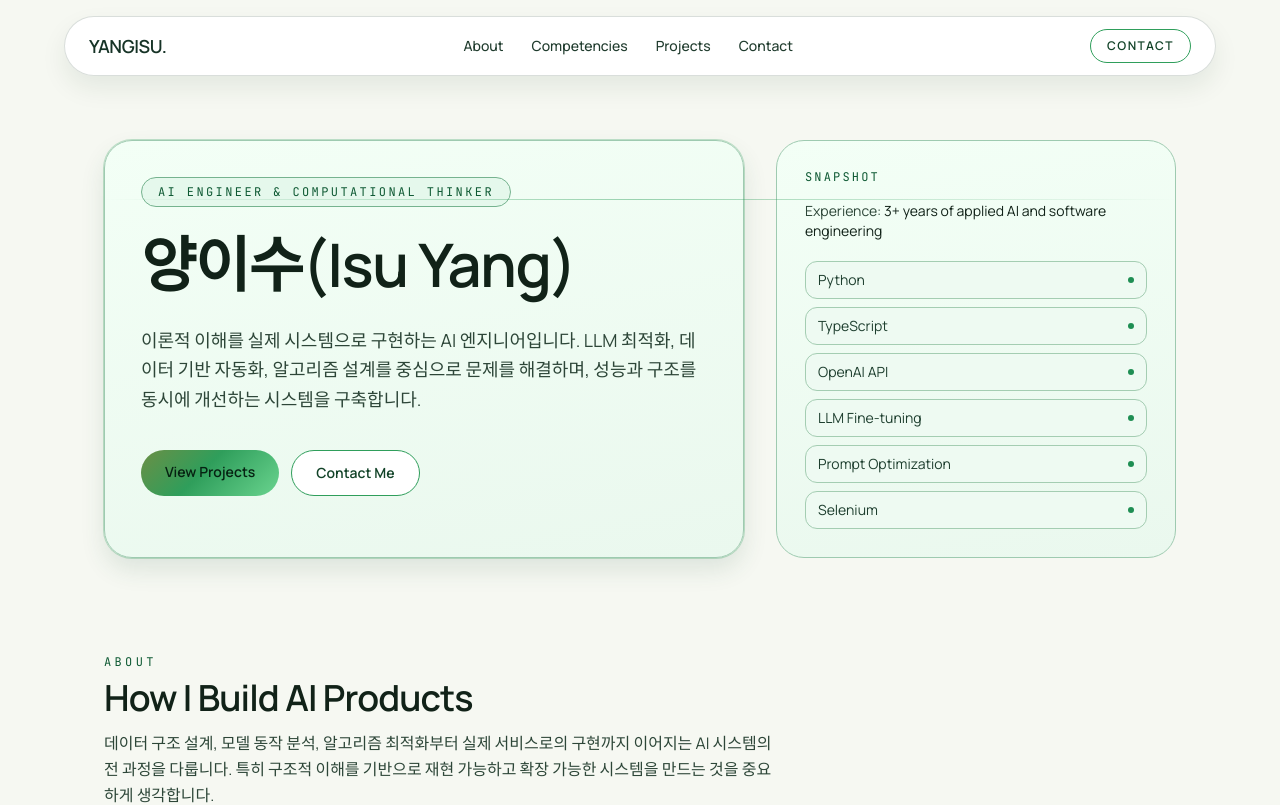
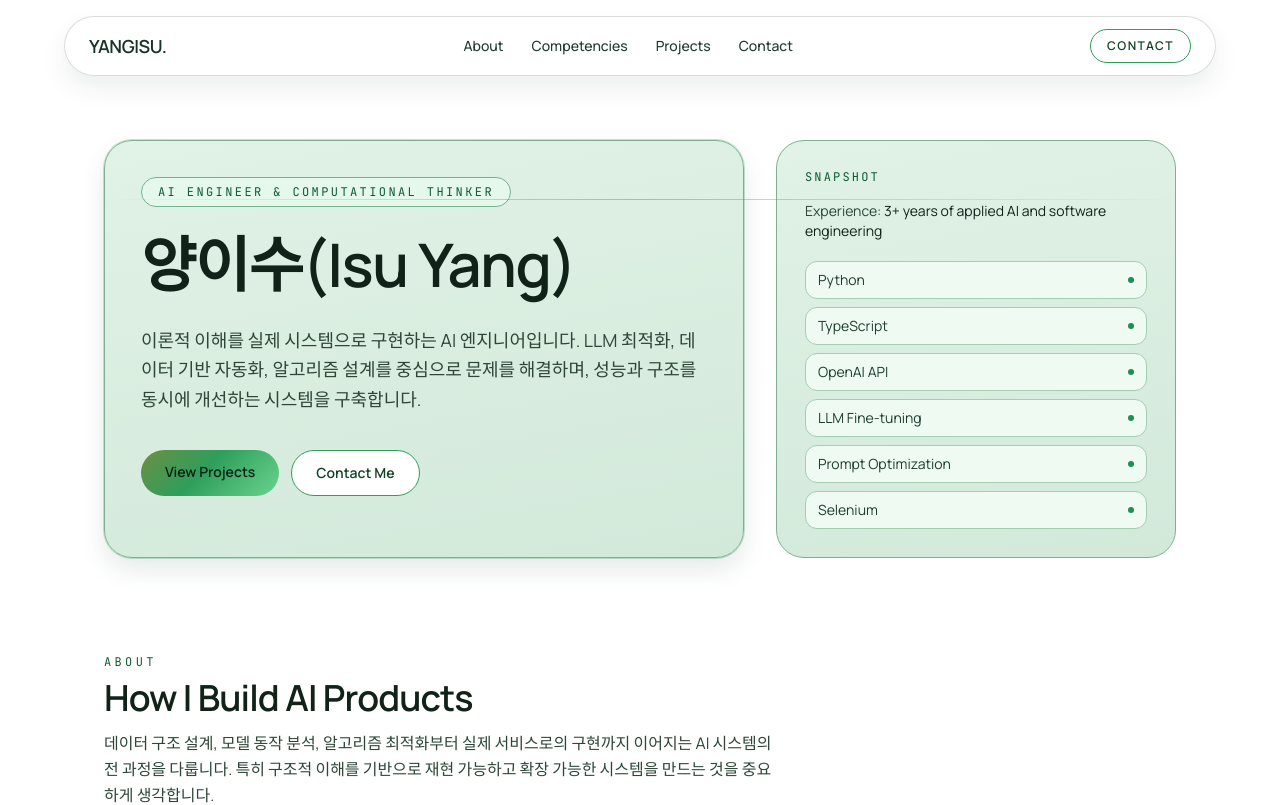
Before and after one commit to yangisu/portfolio, a Next.js app: page / in a window 1280 px wide. Shown: the top 805 px of the page. Built offline with nearby package versions, Linux system fonts and the light colour scheme.

Commit message:
Set pure white background and deepen green block tone

```diff
--- a/app/globals.css
+++ b/app/globals.css
@@ -1,7 +1,7 @@
 @import "tailwindcss";
 
 :root {
-  --background: #f6f8f2;
+  --background: #ffffff;
   --foreground: #112218;
   --muted: #4b6054;
   --card: #0d1b13;
@@ -25,9 +25,9 @@ body {
   color: var(--foreground);
   font-family: var(--font-manrope), sans-serif;
   background-image:
-    radial-gradient(circle at 8% -6%, rgba(106, 212, 143, 0.2), transparent 34%),
-    radial-gradient(circle at 92% -4%, rgba(107, 143, 69, 0.25), transparent 30%),
-    linear-gradient(180deg, #ffffff 0%, #f4f8f1 42%, #f7f9f4 100%);
+    radial-gradient(circle at 8% -6%, rgba(106, 212, 143, 0.14), transparent 34%),
+    radial-gradient(circle at 92% -4%, rgba(107, 143, 69, 0.16), transparent 30%),
+    linear-gradient(180deg, #ffffff 0%, #ffffff 100%);
 }
 
 ::selection {
@@ -40,8 +40,8 @@ body {
 }
 
 .glass-card {
-  background: linear-gradient(170deg, #f3fff6 0%, #eaf8ee 100%);
-  border: 1px solid #9ecab0;
+  background: linear-gradient(170deg, #e1f2e6 0%, #d2e9da 100%);
+  border: 1px solid #7eaf92;
   backdrop-filter: blur(8px);
 }
 
```
